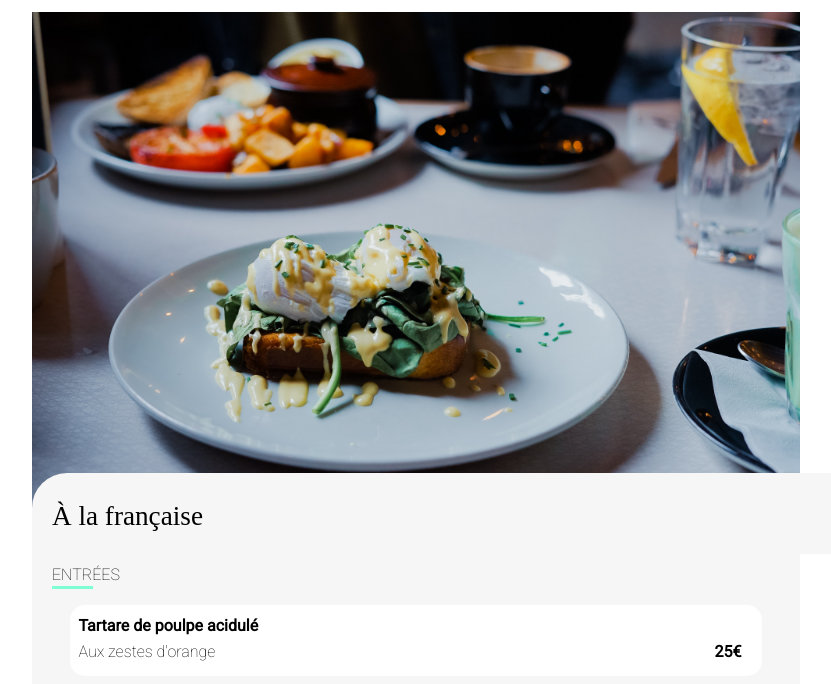
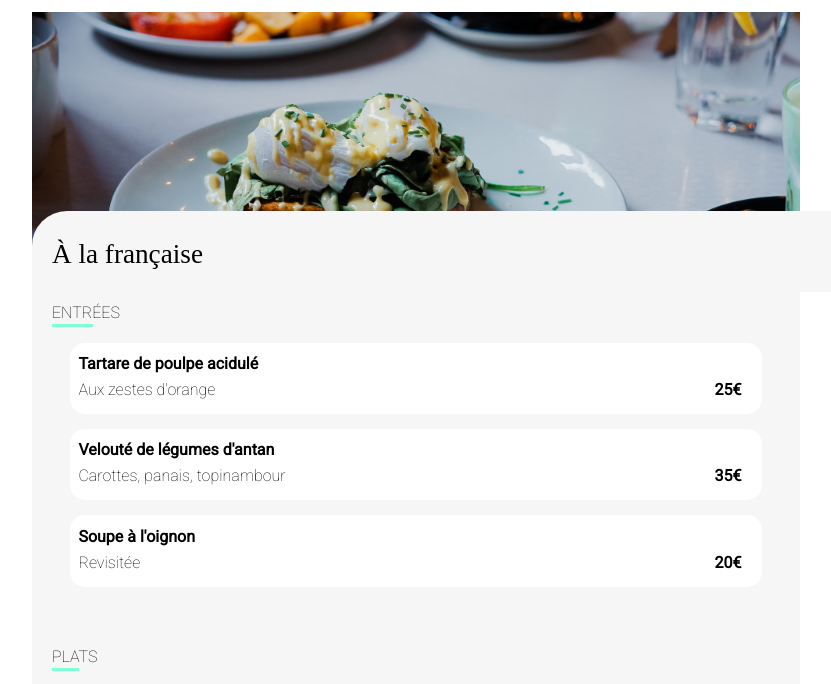
Before and after one commit to Mariana-392/Projet-3-Ohmyfood, a website: page pages/a-la-francaise.html in a window 1280 px wide. Shown: the part 83-767 px from the top of the page, without its empty margins (224-1055 px from the left). Drawn offline with Linux system fonts and the light colour scheme; a web font is replaced by a local one.

Commit message:
ajout height et object-fit:cover à .picture pour fixer tailles des photos des pages restaurants

```diff
--- a/sass/main.scss
+++ b/sass/main.scss
@@ -100,6 +100,8 @@ main{
 
 .picture{
     width: 100%;
+    height:250px;
+    object-fit: cover;
 }
 
 section {
```
Also changed, not shown: sass/main.css, 1 other file.
